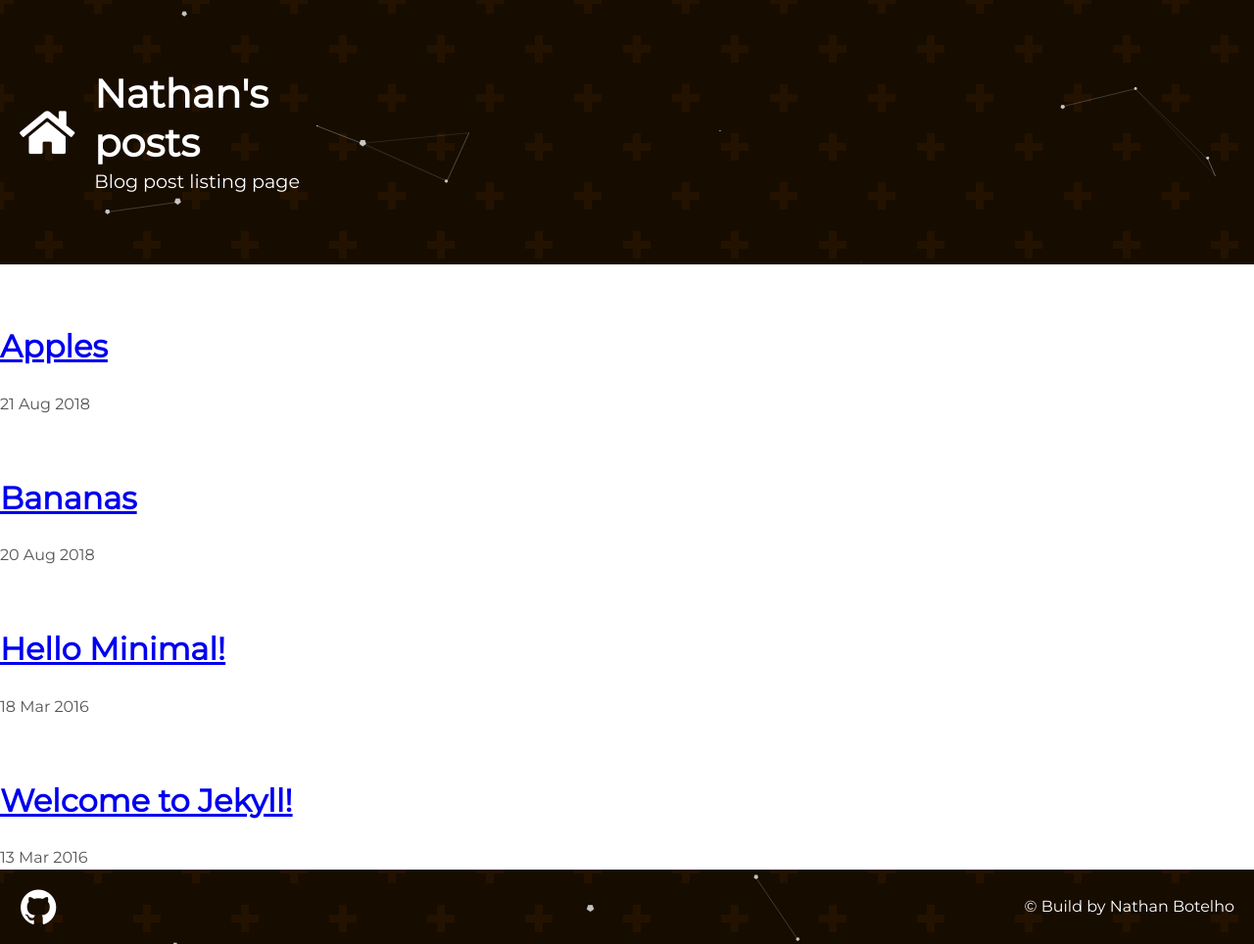
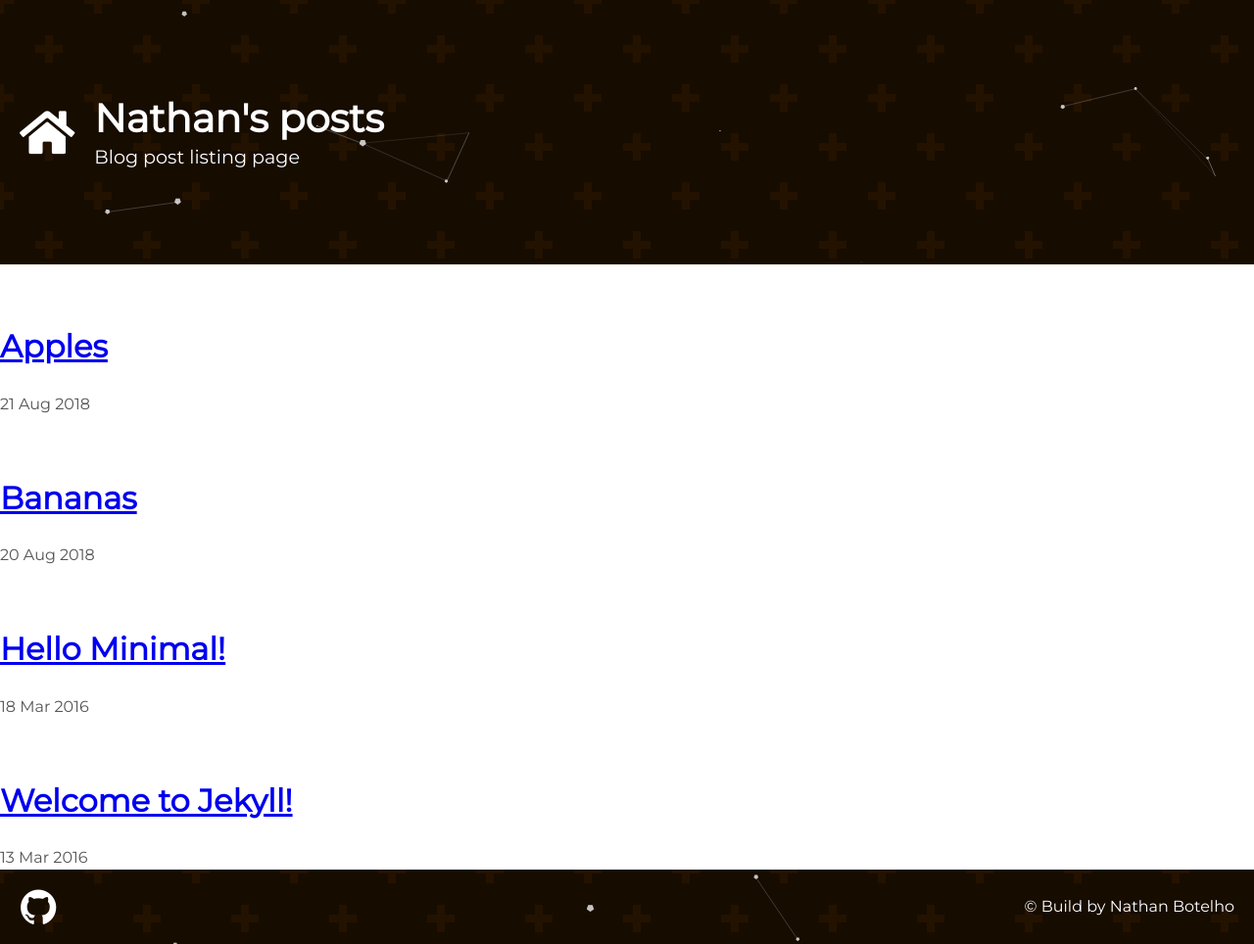
Before and after one commit to notelho/notelho.github.io, a Jekyll site: the page built from posts.md, in a window 1280 px wide. Shown: the whole page at 98% size. Built offline with Jekyll 4.4.1, drawn with Linux system fonts in a browser that asks for light colours.

Commit message:
bugfix page-header

```diff
--- a/_sass/lib/_page-header.scss
+++ b/_sass/lib/_page-header.scss
@@ -34,7 +34,6 @@
         .header__text{
 
             & > * {
-                width: 260px;
                 padding: 0;
                 margin: 0;
             }
```
Also changed, not shown: 1 other file.
